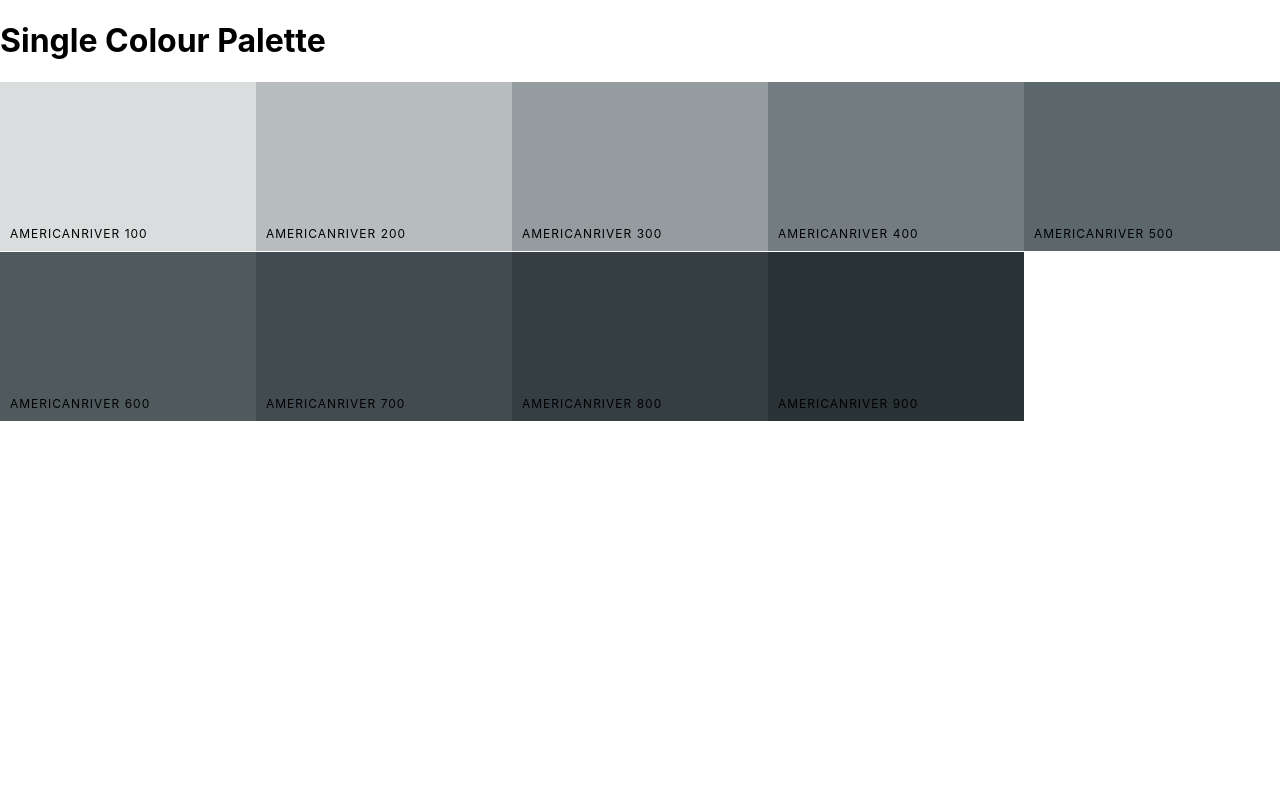
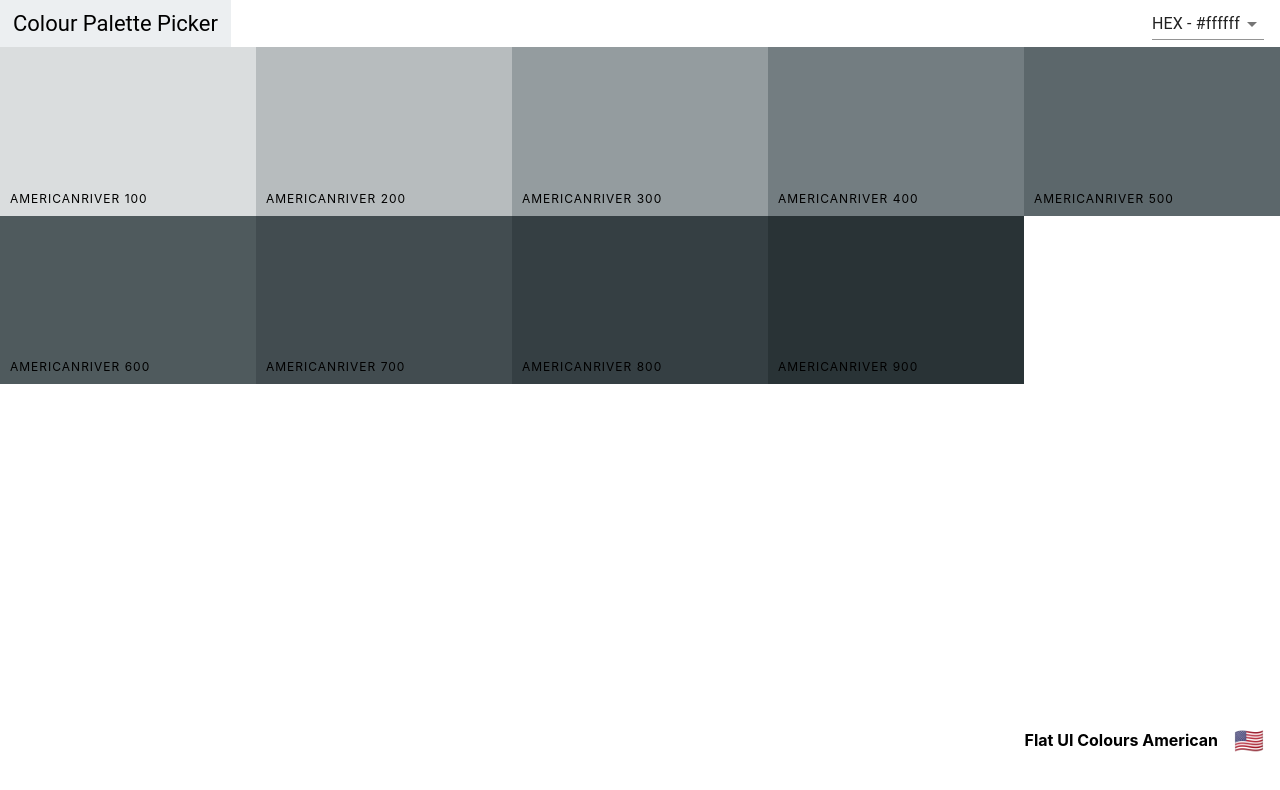
Before and after one commit to JoshuaKaluski/colour-palette-picker, a React (Create React App) app: page /palette/flat-ui-colours-american/americanriver in a window 1280 px wide. Shown: the top 790 px of the page. Built offline with nearby package versions, Linux system fonts and the light colour scheme.

Commit message:
Added Navbar and Footer to SingleColourPalette.

```diff
--- a/src/Navbar.js
+++ b/src/Navbar.js
@@ -41,7 +41,7 @@ class Navbar extends Component {
     }
     render() {
         //Object destructuring of props and state
-        const {level, changeLevel} = this.props;
+        const {level, changeLevel, showingAllColours} = this.props;
         const {format} = this.state;
 
         return (
@@ -49,6 +49,8 @@ class Navbar extends Component {
                 <div className="logo">
                     <Link to='/'>Colour Palette Picker</Link>
                 </div>
+
+                {showingAllColours && (
                   <div className="slider-container">
                       <span>Level: {level}</span>
                       <div className="slider">
@@ -61,6 +63,7 @@ class Navbar extends Component {
                           />
                       </div>
                   </div>
+                )}
                 <div className="select-container">
                     <Select value={format} onChange={this.changeColourFormat}>
                         <MenuItem value="hex">HEX - #ffffff</MenuItem>
--- a/src/Palette.js
+++ b/src/Palette.js
@@ -1,6 +1,7 @@
 import React, {Component} from 'react';
 import ColourBox from './ColourBox';
 import Navbar from './Navbar'
+import PaletteFooter from './PaletteFooter';
 import './Palette.css';
 
 class Palette extends Component {
@@ -39,16 +40,13 @@ class Palette extends Component {
                     level={level}
                     changeLevel={this.changeLevel}
                     handleChange={this.changeColourFormat}
+                    showingAllColours
                 />
                 <div className="Palette-colours">
                     {/*Colour boxes*/}
                     {colourBoxes}
                 </div>
-                {/*Footer*/}
-                <footer className="Palette-footer">
-                    {paletteName}
-                    <span className="emoji">{emoji}</span>
-                </footer>
+              <PaletteFooter paletteName={paletteName} emoji={emoji} />
             </div>
         )
     }
--- /dev/null
+++ b/src/PaletteFooter.js
@@ -0,0 +1,13 @@
+import React from 'react';
+
+function PaletteFooter(props) {
+  const {paletteName, emoji} = props;
+  return(
+    <footer className="Palette-footer">
+      {paletteName}
+      <span className="emoji">{emoji}</span>
+    </footer>
+  );
+}
+
+export default PaletteFooter;
--- a/src/SingleColourPalette.js
+++ b/src/SingleColourPalette.js
@@ -1,10 +1,14 @@
 import React, {Component} from 'react';
 import ColourBox from './ColourBox';
+import Navbar from "./Navbar";
+import PaletteFooter from './PaletteFooter';
 
 class SingleColourPalette extends Component {
   constructor(props) {
     super(props);
     this._shades = this.getShades(this.props.palette, this.props.colourId);
+    this.state = {format: "hex"};
+    this.changeColourFormat = this.changeColourFormat.bind(this);
   }
 
   //Method to gather all the shades of a colour
@@ -26,19 +30,33 @@ class SingleColourPalette extends Component {
     return shades.slice(1);
   }
 
+  changeColourFormat(val) {
+    this.setState({format: val});
+  }
+
   render() {
+    //Object destructuring of state and props
+    const {format} = this.state;
+    const {paletteName, emoji} = this.props.palette;
+
+    //Method to generate colour boxes
     const colourBoxes = this._shades.map(colour => (
       <ColourBox
         key={colour.id}
         name={colour.name}
-        background={colour.hex}
+        background={colour[format]}
         showLink={false}
       />
     ));
+
     return (
       <div className="Palette">
-        <h1>Single Colour Palette</h1>
+        <Navbar
+          handleChange={this.changeColourFormat}
+          showingAllColours={false}
+        />
         <div className="Palette-colours">{colourBoxes}</div>
+        <PaletteFooter paletteName={paletteName} emoji={emoji}/>
       </div>
     )
   }
```
Lines whose indentation alone changed are shown as unchanged.
